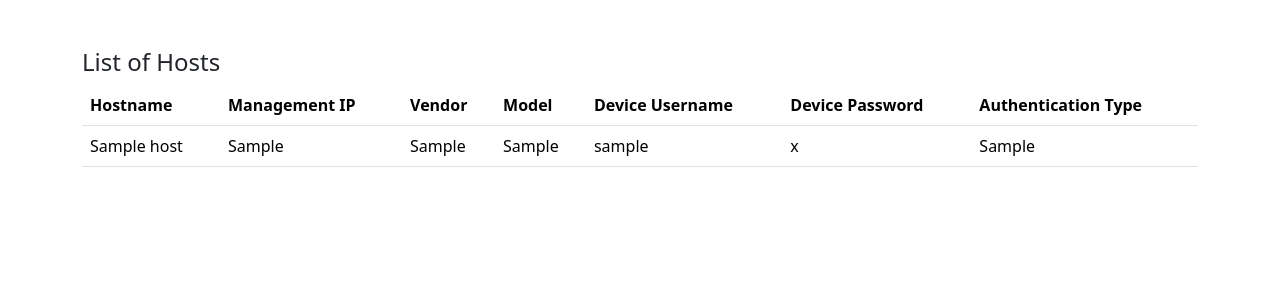
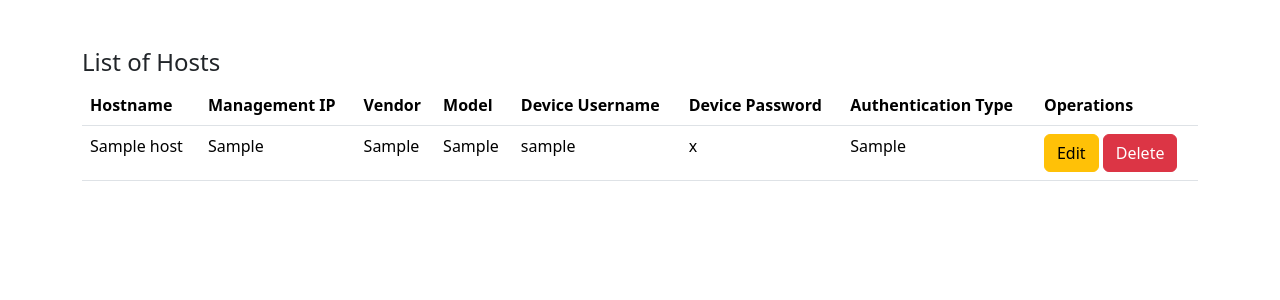
Before and after one commit to shahzadqadir/fullstack_ztp, a Django app: page /ztp/list_hosts/ in a window 1280 px wide. Shown: the part 56-356 px from the top of the page. Run offline with Django 5.2, Linux system fonts and the light colour scheme; tables that the repository leaves empty hold one stand-in row (values such as "Sample post"); some libraries are stand-ins or nearby versions.

Commit message:
Completed Host creation/update/deletion

```diff
--- a/templates/base.html
+++ b/templates/base.html
@@ -29,8 +29,12 @@
         <div class="dropdown-menu" aria-labelledby="navbarDropdown">
           <a class="dropdown-item" href="{% url 'create_scp_server' %}">SCP Server - Add</a>
           <a class="dropdown-item" href="{% url 'list_scp_servers' %}">SCP Server - List</a>
+          <div class="dropdown-divider"></div>
           <a class="dropdown-item" href="{% url 'create_dhcp_server' %}">DHCP Server - Add</a>
           <a class="dropdown-item" href="{% url 'list_dhcp_servers' %}">DHCP Server - List</a>
+          <div class="dropdown-divider"></div>
+          <a class="dropdown-item" href="{% url 'create_host' %}">Create Host - Add</a>
+          <a class="dropdown-item" href="{% url 'list_hosts' %}">List Hosts - List</a>
           <div class="dropdown-divider"></div>
           <a class="dropdown-item" href="#">Something else here</a>
         </div>
--- a/templates/ztp/list_hosts.html
+++ b/templates/ztp/list_hosts.html
@@ -17,6 +17,7 @@
         <th>Device Username</th>
         <th>Device Password</th>
         <th>Authentication Type</th>
+        <th>Operations</th>
       </tr>
    {% for host in hosts %}
       <tr>
@@ -27,6 +28,8 @@
         <td>{{ host.device_username }}</td>
         <td>{{ host.device_password }}</td>
         <td>{{ host.auth_type }}</td>
+        <td><a class="btn btn-warning" href="{% url 'edit_host' host.id %}">Edit</a>
+          <a class="btn btn-danger" href="{% url 'delete_host' host.id %}">Delete</a></td>
       </tr>
     {% endfor %}
     </table>
--- a/ztp/urls.py
+++ b/ztp/urls.py
@@ -14,5 +14,6 @@ urlpatterns = [
     path('delete_dhcp_server/<int:id>/', views.delete_dhcp_server_view, name='delete_dhcp_server'),
     path('create_host/', views.create_host_view, name='create_host'),
     path('edit_host/<int:id>/', views.edit_host_view, name='edit_host'),
-    path('list_hosts/', views.list_hosts_view, name='list_hosts'), # NEW
+    path('list_hosts/', views.list_hosts_view, name='list_hosts'),
+    path('delete_host/<int:id>/', views.delete_host_view, name='delete_host'),  # NEW
 ]
--- a/ztp/views.py
+++ b/ztp/views.py
@@ -112,3 +112,9 @@ def edit_host_view(request, id):
 def list_hosts_view(request):
     hosts = models.Host.objects.all()
     return render(request, 'ztp/list_hosts.html', {'hosts': hosts})
+
+
+def delete_host_view(request, id):
+    obj = models.Host.objects.get(id=id)
+    obj.delete()
+    return render(redirect(reverse('list_hosts')))
```
